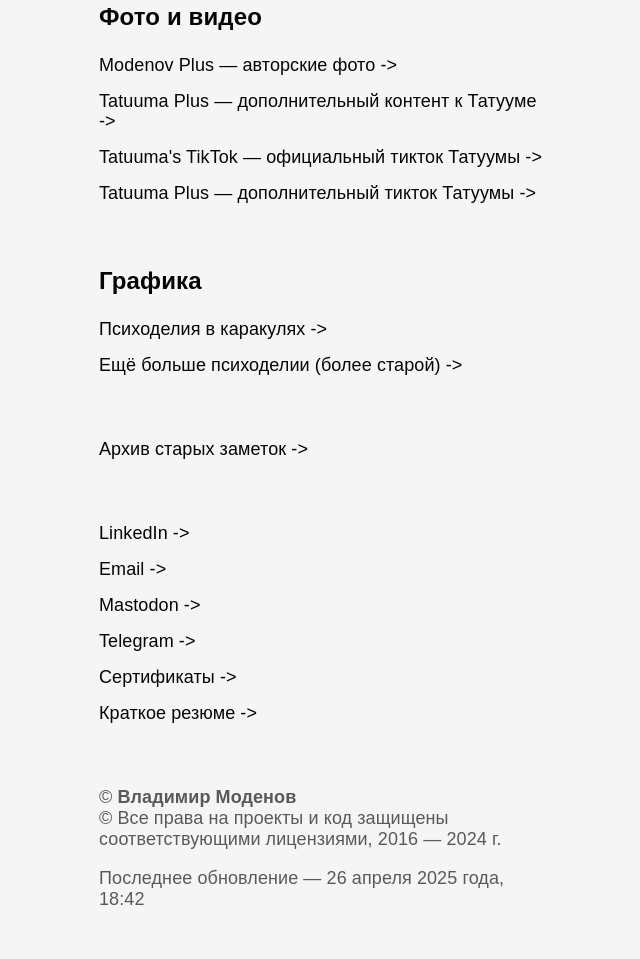
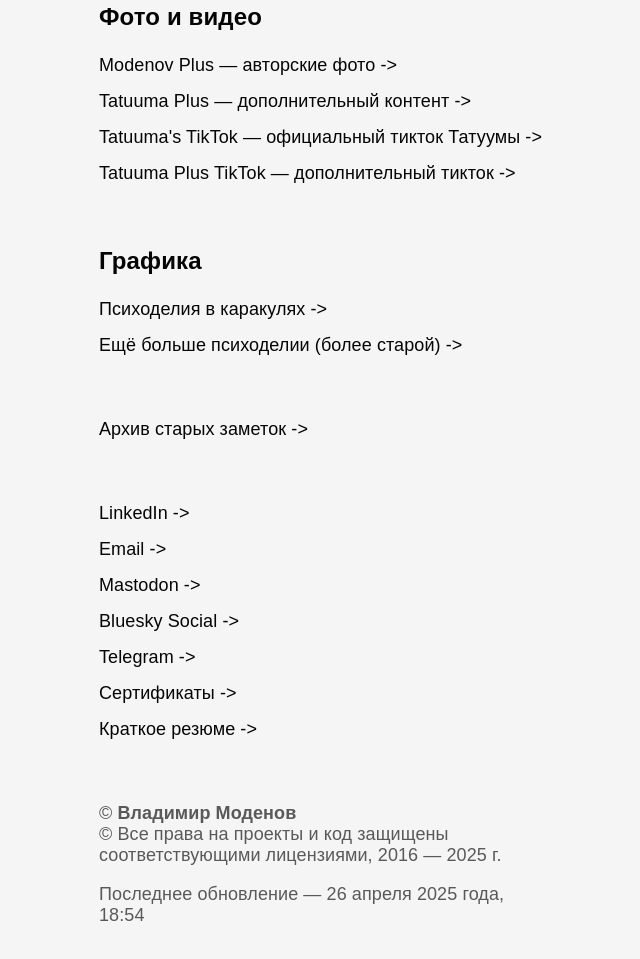
Before and after one commit to modenov/modenov.github.io, a plain HTML site: page index.html in a window 1280 px wide. Shown: the part 1576-2535 px from the top of the page, without its empty margins (317-957 px from the left). Drawn offline with Linux system fonts and the light colour scheme; a web font is replaced by a local one.

Commit message:
Update metadata and links for accuracy
Adjusted titles, descriptions, and social media links to better reflect current content and structure. Added Bluesky Social link and updated the email address for improved accessibility. Updated footer copyright and last modification timestamp for consistency.

```diff
--- a/index.html
+++ b/index.html
@@ -4,16 +4,16 @@
 <head>
     <meta charset="utf-8">
     <meta name="viewport" content="width=device-width">
-    <title>Владимир Моденов — официальный сайт Владимира Моденова на GitHub Pages</title>
-    <meta name="description" content="Владимир Моденов — персональный сайт на GitHub Pages">
+    <title>Владимир Моденов — официальный сайт Владимира Моденова</title>
+    <meta name="description" content="Владимир Моденов — персональный сайт Владимира Моденова">
     <link rel="stylesheet" type="text/css" href="css/style.css">
     <link rel="icon" type="image/png" href="images/favicon.png">
     <meta property="og:title" content="Владимир Моденов">
-    <meta property="og:description" content="Официальный сайт Владимира Моденова на GitHub Pages">
+    <meta property="og:description" content="Официальный сайт Владимира Моденова">
     <meta property="og:image" content="images/og.png">
     <meta name="twitter:card" content="summary_large_image">
     <meta name="twitter:title" content="Владимир Моденов">
-    <meta name="twitter:description" content="Официальный сайт Владимира Моденова на GitHub Pages">
+    <meta name="twitter:description" content="Официальный сайт Владимира Моденова">
     <meta name="twitter:image" content="images/og.png">
     <script src="js/yandex_counter.js"></script>
 </head>
@@ -81,9 +81,9 @@
     <div class="section links">
         <h6>Фото и видео</h6>
         <a href="https://www.instagram.com/sixaproj/" class="link" target="_blank">Modenov Plus — авторские фото -></a>
-        <a href="https://www.instagram.com/tatuumaplus/" class="link" target="_blank">Tatuuma Plus — дополнительный контент к Татууме -></a>
+        <a href="https://www.instagram.com/tatuumaplus/" class="link" target="_blank">Tatuuma Plus — дополнительный контент -></a>
         <a href="https://www.tiktok.com/@tatuumamuz" class="link" target="_blank">Tatuuma's TikTok — официальный тикток Татуумы -></a>
-        <a href="https://www.tiktok.com/@tatuumaplus" class="link" target="_blank">Tatuuma Plus — дополнительный тикток Татуумы -></a>
+        <a href="https://www.tiktok.com/@tatuumaplus" class="link" target="_blank">Tatuuma Plus TikTok — дополнительный тикток -></a>
     </div>
 
     <div class="section links">
@@ -100,12 +100,12 @@
 
     <div class="section links">
         <a href="https://www.linkedin.com/in/modenov/" class="link" target="_blank">LinkedIn -></a>
-        <a href="mailto:my@vmodenov.ru" class="link" target="_blank">Email -></a>
+        <a href="mailto:hello@modenov.ru" class="link" target="_blank">Email -></a>
         <a href="https://mastodon.social/@modenov" class="link" target="_blank">Mastodon -></a>
+        <a href="https://bsky.app/profile/modenov.bsky.social" class="link" target="_blank">Bluesky Social -></a>
         <a href="https://t.me/vmodenov" class="link" target="_blank">Telegram -></a>
         <a href="/gallery/certificates.html" class="link">Сертификаты -></a>
-        <a href="/resume/index.html" class="link" target="_blank">Краткое резюме
-            -></a>
+        <a href="/resume/index.html" class="link" target="_blank">Краткое резюме -></a>
     </div>
 
     <div class="section">
@@ -113,8 +113,8 @@
             <li>
                 <p>© <a href="https://modenov.ru/" class="link" target="_blank"><strong>Владимир Моденов</strong></a>
                 </p>
-                <p>© Все права на проекты и код защищены соответствующими лицензиями, 2016 — 2024 г.</p><br>
-                <p>Последнее обновление — 26 апреля 2025 года, 18:42</p>
+                <p>© Все права на проекты и код защищены соответствующими лицензиями, 2016 — 2025 г.</p><br>
+                <p>Последнее обновление — 26 апреля 2025 года, 18:54</p>
             </li>
         </ul>
     </div>
```
